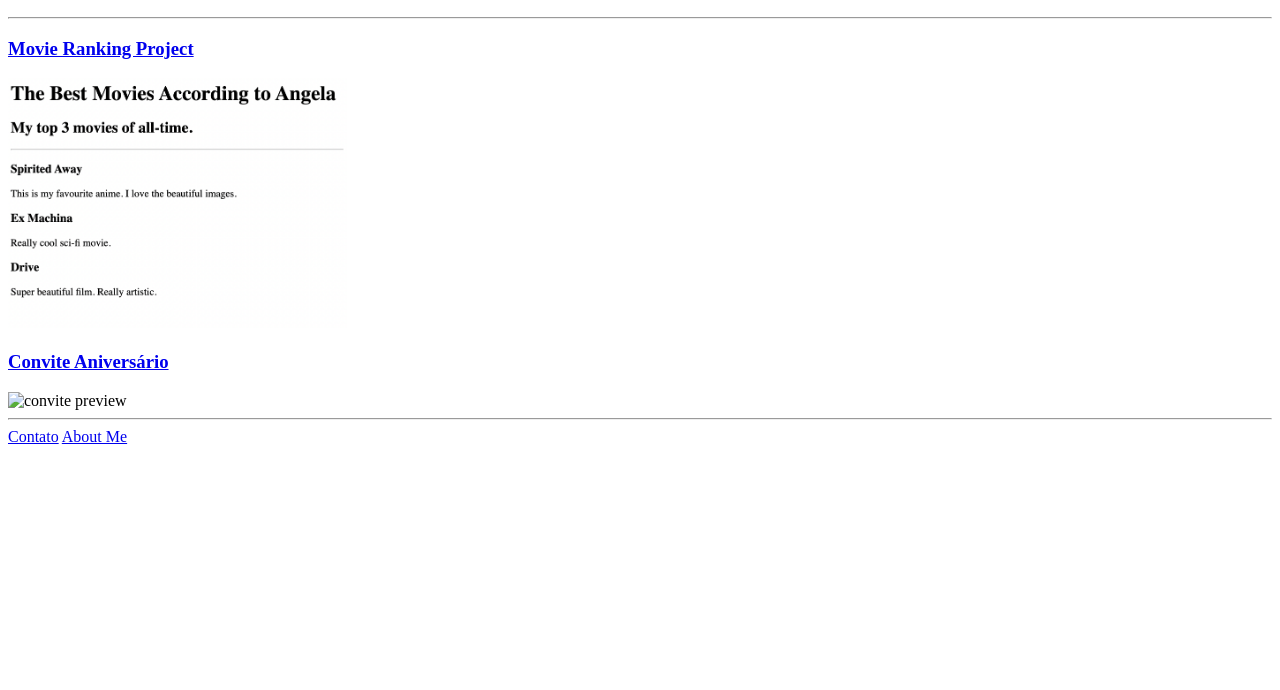
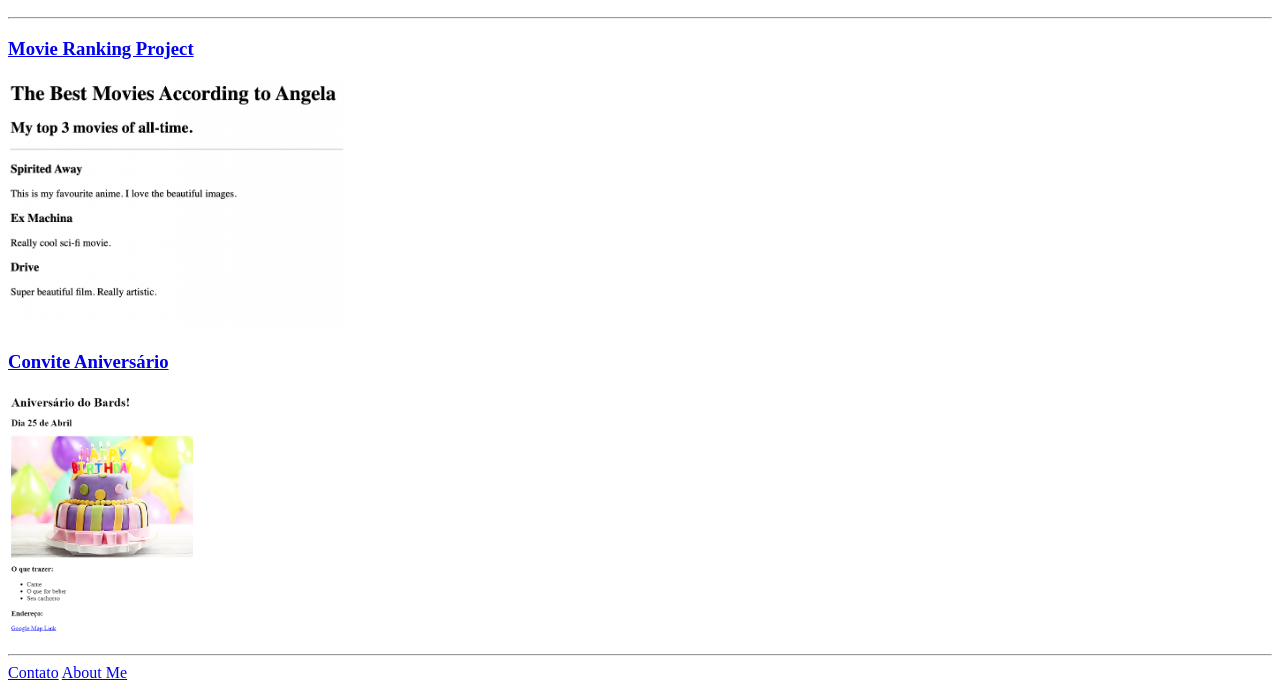
Before and after one commit to Lucasrsalles/html-portfolio, a plain HTML site: page index.html in a window 1280 px wide. Shown: the part 110-800 px from the top of the page. Drawn offline with Linux system fonts and the light colour scheme.

Commit message:
Update index.html

```diff
--- a/index.html
+++ b/index.html
@@ -12,7 +12,7 @@
     <h3><a href="./public/movie-ranking.html">Movie Ranking Project</a></h3>
     <img src="./assets/images/movie-ranking.png" height="250" alt="movie ranking preview"/>
     <h3><a href="./public/birthday-invite.html">Convite Aniversário</a></h3>
-    <img src="./assets/images/Convide-Niver.png"height="250" alt="convite preview"/>
+    <img src="./assets/images/Convite-Niver.png"height="250" alt="convite preview"/>
 <hr />
     <a href="./public/Contato.html">Contato</a>
     <a href="./public/about.html">About Me</a>
```
